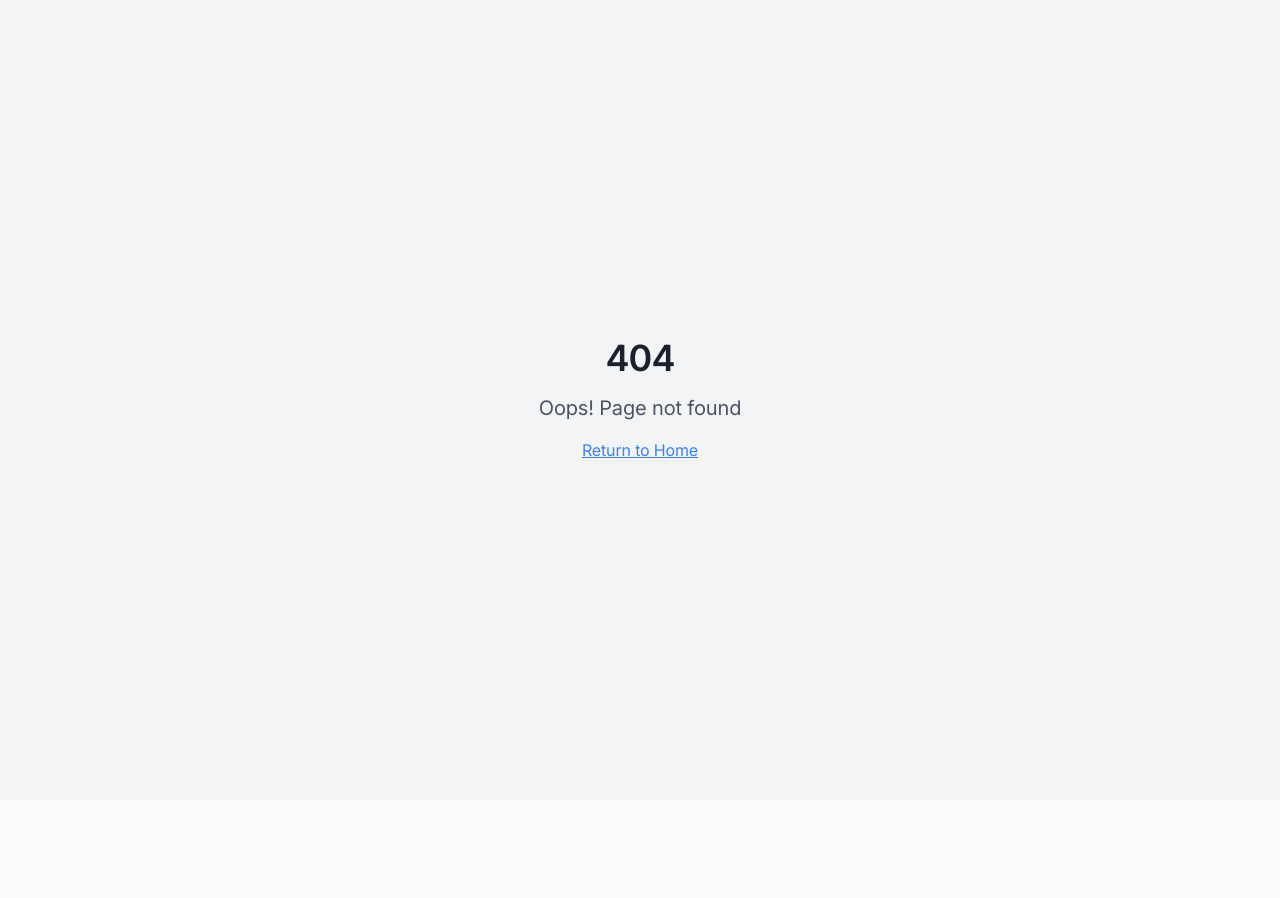
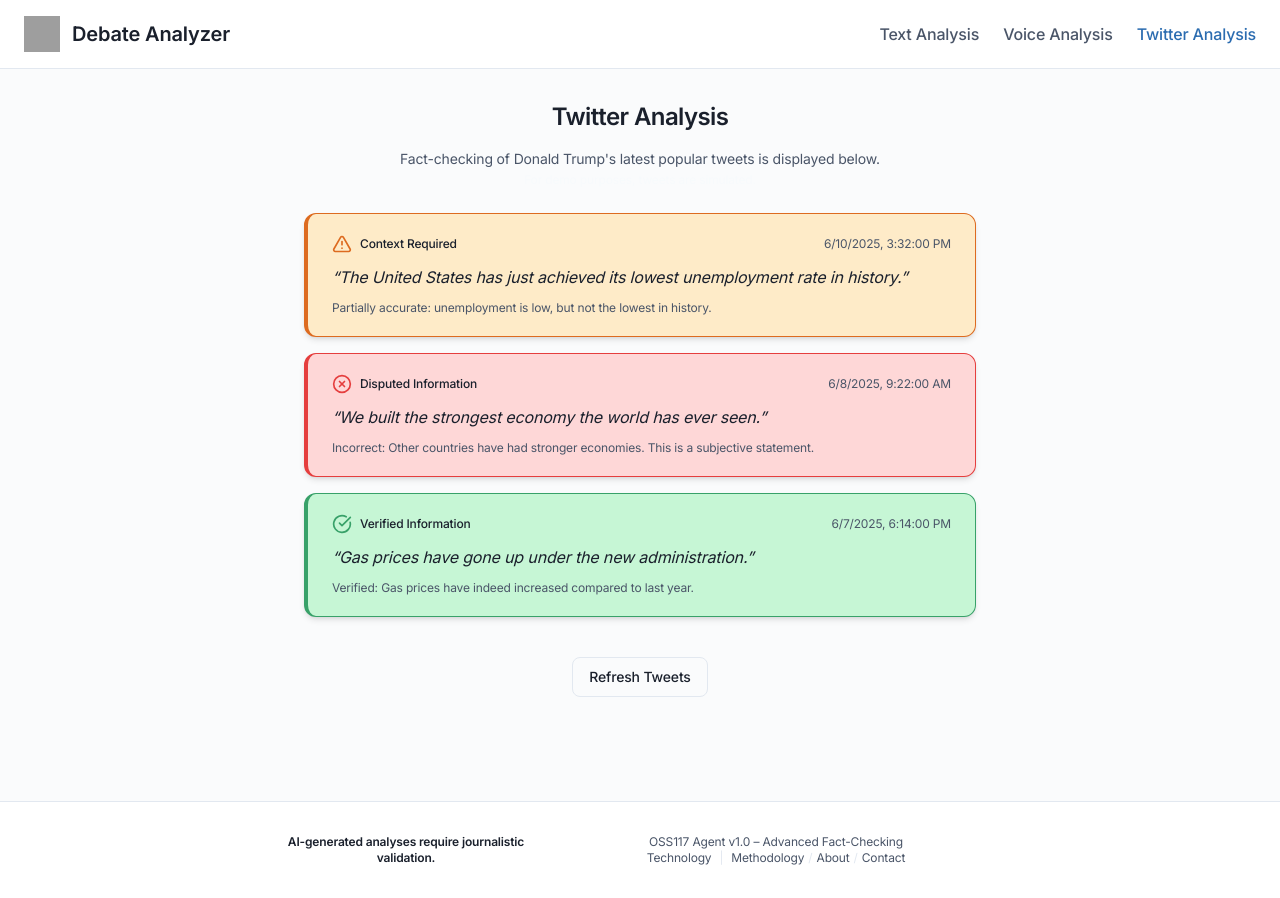
Before and after one commit to IlannAmi/truth-seeker-agent-provocateur, a React (Vite) app: page /twitter in a window 1280 px wide. Before the commit this address had no page. Before the commit the page ends 800 px from the top, so only its background shows below. Built offline with nearby package versions, Linux system fonts and the light colour scheme; grey boxes are pictures that could not be loaded.

Commit message:
feat: Add Twitter analysis feature
Fetches and fact-checks recent tweets from Donald Trump, displaying them with status indicators (red, orange, green).

```diff
--- a/src/App.tsx
+++ b/src/App.tsx
@@ -1,4 +1,3 @@
-
 import { Toaster } from "@/components/ui/toaster";
 import { Toaster as Sonner } from "@/components/ui/sonner";
 import { TooltipProvider } from "@/components/ui/tooltip";
@@ -7,6 +6,7 @@ import { BrowserRouter, Routes, Route } from "react-router-dom";
 import Index from "./pages/Index";
 import NotFound from "./pages/NotFound";
 import AudioFactCheck from "./pages/AudioFactCheck";
+import TwitterAnalysis from "./pages/TwitterAnalysis";
 
 const queryClient = new QueryClient();
 
@@ -19,6 +19,7 @@ const App = () => (
         <Routes>
           <Route path="/" element={<Index />} />
           <Route path="/audio" element={<AudioFactCheck />} />
+          <Route path="/twitter" element={<TwitterAnalysis />} />
           {/* ADD ALL CUSTOM ROUTES ABOVE THE CATCH-ALL "*" ROUTE */}
           <Route path="*" element={<NotFound />} />
         </Routes>
--- a/src/components/HeaderInstitutionnel.tsx
+++ b/src/components/HeaderInstitutionnel.tsx
@@ -17,6 +17,9 @@ export default function HeaderInstitutionnel() {
         <Link to="/audio" className={`font-medium text-base hover:underline ${location.pathname === "/audio" ? "text-institutional-blue" : "text-secondary-text"}`}>
           Voice Analysis
         </Link>
+        <Link to="/twitter" className={`font-medium text-base hover:underline ${location.pathname === "/twitter" ? "text-institutional-blue" : "text-secondary-text"}`}>
+          Twitter Analysis
+        </Link>
       </nav>
     </header>
   );
--- /dev/null
+++ b/src/pages/TwitterAnalysis.tsx
@@ -0,0 +1,120 @@
+
+import React, { useEffect, useState } from "react";
+import HeaderInstitutionnel from "@/components/HeaderInstitutionnel";
+import FooterInstitutionnel from "@/components/FooterInstitutionnel";
+import { Loader, XCircle, AlertTriangle, CheckCircle } from "lucide-react";
+import { Button } from "@/components/ui/button";
+
+type Tweet = {
+  id: string;
+  text: string;
+  created_at: string;
+  classification: "red" | "orange" | "green" | "grey";
+  explanation: string;
+};
+
+const MOCK_TWEETS: Tweet[] = [
+  {
+    id: "1",
+    text: "The United States has just achieved its lowest unemployment rate in history.",
+    created_at: "2025-06-10T15:32:00Z",
+    classification: "orange",
+    explanation: "Partially accurate: unemployment is low, but not the lowest in history.",
+  },
+  {
+    id: "2",
+    text: "We built the strongest economy the world has ever seen.",
+    created_at: "2025-06-08T09:22:00Z",
+    classification: "red",
+    explanation: "Incorrect: Other countries have had stronger economies. This is a subjective statement.",
+  },
+  {
+    id: "3",
+    text: "Gas prices have gone up under the new administration.",
+    created_at: "2025-06-07T18:14:00Z",
+    classification: "green",
+    explanation: "Verified: Gas prices have indeed increased compared to last year.",
+  }
+];
+
+const STATUS_INFO = {
+  red: {
+    label: "Disputed Information",
+    bg: "bg-[#FED7D7]",
+    border: "border-l-[4px] border-[#E53E3E]",
+    icon: <XCircle className="text-[#E53E3E]" size={20} />,
+  },
+  orange: {
+    label: "Context Required",
+    bg: "bg-[#FEEBC8]",
+    border: "border-l-[4px] border-[#DD6B20]",
+    icon: <AlertTriangle className="text-[#DD6B20]" size={20} />,
+  },
+  green: {
+    label: "Verified Information",
+    bg: "bg-[#C6F6D5]",
+    border: "border-l-[4px] border-[#38A169]",
+    icon: <CheckCircle className="text-[#38A169]" size={20} />,
+  },
+  grey: {
+    label: "Not Verifiable",
+    bg: "bg-[#F7FAFC]",
+    border: "border-l-[4px] border-[#718096]",
+    icon: <AlertTriangle className="text-[#718096]" size={20} />,
+  },
+} as const;
+
+export default function TwitterAnalysis() {
+  const [tweets, setTweets] = useState<Tweet[]>([]);
+  const [loading, setLoading] = useState(true);
+
+  useEffect(() => {
+    // Simulate fetching tweets + analysis (replace with actual API in the future)
+    setLoading(true);
+    setTimeout(() => {
+      setTweets(MOCK_TWEETS);
+      setLoading(false);
+    }, 1500);
+  }, []);
+
+  return (
+    <div className="bg-background min-h-screen w-full flex flex-col font-inter">
+      <HeaderInstitutionnel />
+      <main className="flex-grow flex items-center flex-col justify-start pt-8 px-2 w-full">
+        <h2 className="text-2xl font-bold mb-4">Twitter Analysis</h2>
+        <div className="mb-2 text-sm text-secondary-text max-w-xl text-center">
+          Fact-checking of Donald Trump's latest popular tweets is displayed below.<br/>
+          <span className="text-xs text-muted">For demo purposes, tweets are simulated.</span>
+        </div>
+        {loading && (
+          <div className="card p-6 max-w-xl w-full mx-auto mt-10 text-center flex flex-col items-center">
+            <Loader className="animate-spin mb-2 text-institutional-blue" />
+            <div className="text-lg font-medium">Fetching tweets & analyzing...</div>
+          </div>
+        )}
+        {!loading && (
+          <div className="max-w-2xl w-full flex flex-col gap-4 mt-4 mb-10">
+            {tweets.map((tweet) => {
+              const status = STATUS_INFO[tweet.classification];
+              return (
+                <div key={tweet.id} className={`card cursor-default px-6 py-5 flex flex-col gap-2 shadow-md ${status.bg} ${status.border}`} style={{ borderRadius: "12px" }}>
+                  <div className="flex items-center gap-2 mb-1">
+                    {status.icon}
+                    <span className="text-xs font-medium">{status.label}</span>
+                    <span className="text-xs text-secondary-text ml-auto">{new Date(tweet.created_at).toLocaleString()}</span>
+                  </div>
+                  <div className="text-base text-primary-text italic leading-snug mb-1">&ldquo;{tweet.text}&rdquo;</div>
+                  <div className="text-xs text-secondary-text">{tweet.explanation}</div>
+                </div>
+              );
+            })}
+            <Button variant="outline" className="mt-6 mx-auto" onClick={() => window.location.reload()}>
+              Refresh Tweets
+            </Button>
+          </div>
+        )}
+      </main>
+      <FooterInstitutionnel />
+    </div>
+  );
+}
```
